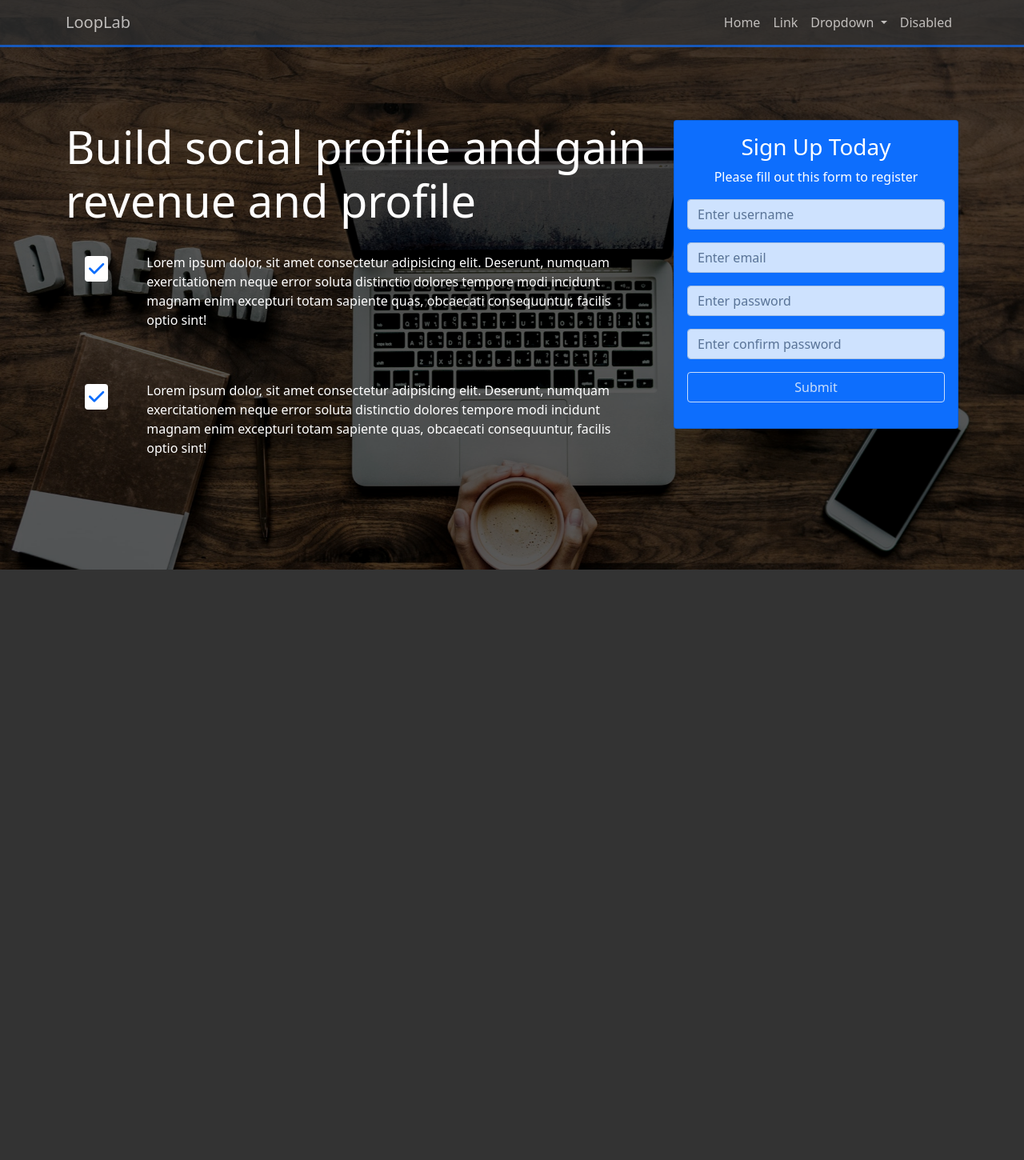
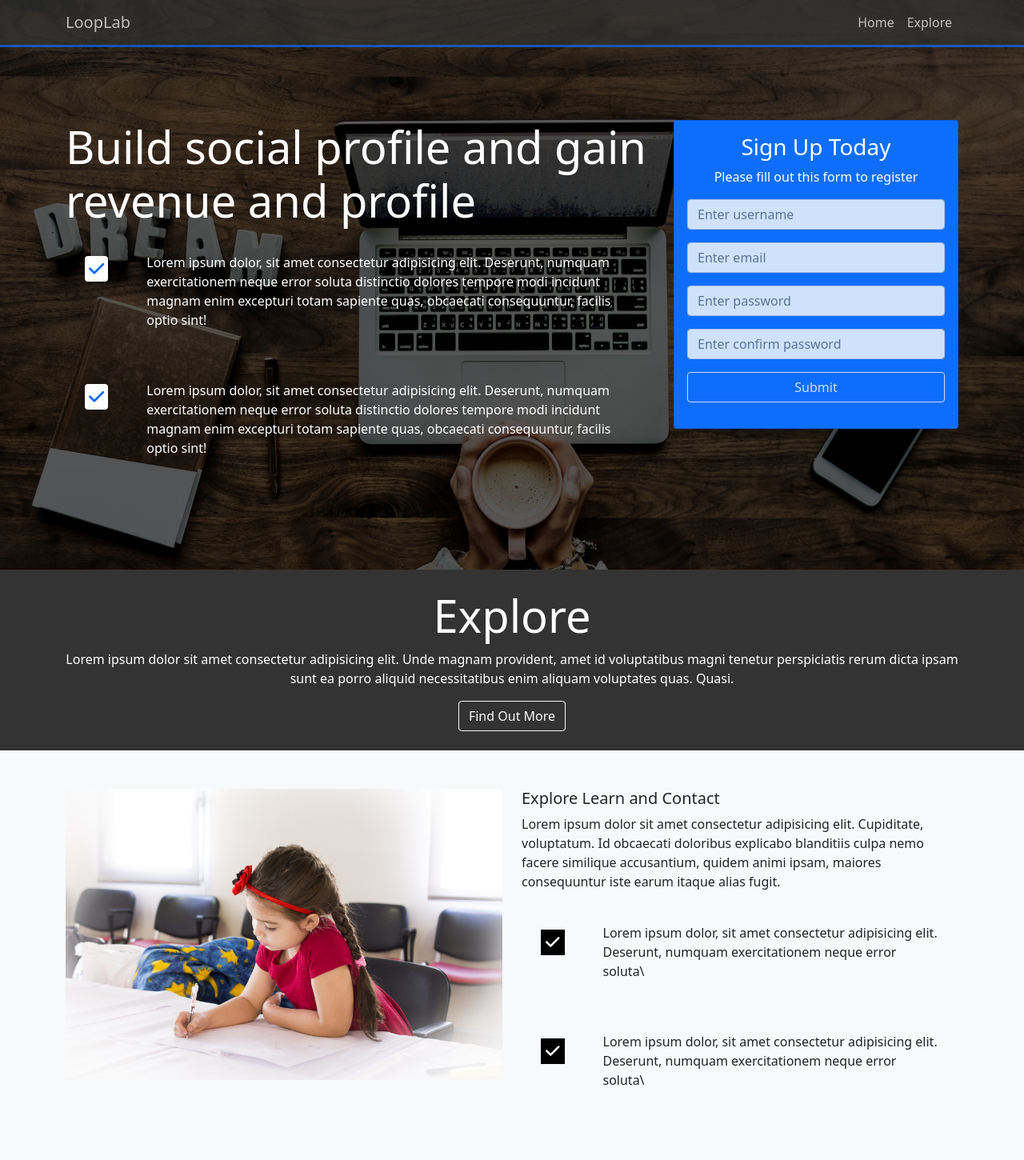
Before and after one commit to nuruzzamanhimel00/coder_fundation, a plain HTML site: page LoopLab/index.html in a window 1280 px wide. Shown: the whole page at 80% size. Before the commit the page ends 800 px from the top, so only its background shows below. Drawn offline with nearby package versions, Linux system fonts and the light colour scheme.

Commit message:
two section complete

```diff
--- a/LoopLab/index.html
+++ b/LoopLab/index.html
@@ -27,28 +27,12 @@
             <div class="collapse navbar-collapse" id="navbarSupportedContent">
                 <ul class="navbar-nav ms-auto mb-2 mb-lg-0">
                     <li class="nav-item">
-                        <a class="nav-link active" aria-current="page" href="#">Home</a>
+                        <a class="nav-link active" aria-current="page" href="#home-section">Home</a>
                     </li>
                     <li class="nav-item">
-                        <a class="nav-link" href="#">Link</a>
+                        <a class="nav-link" href="#explore-header-section">Explore</a>
                     </li>
-                    <li class="nav-item dropdown">
-                        <a class="nav-link dropdown-toggle" href="#" id="navbarDropdown" role="button"
-                            data-bs-toggle="dropdown" aria-expanded="false">
-                            Dropdown
-                        </a>
-                        <ul class="dropdown-menu" aria-labelledby="navbarDropdown">
-                            <li><a class="dropdown-item" href="#">Action</a></li>
-                            <li><a class="dropdown-item" href="#">Another action</a></li>
-                            <li>
-                                <hr class="dropdown-divider">
-                            </li>
-                            <li><a class="dropdown-item" href="#">Something else here</a></li>
-                        </ul>
-                    </li>
-                    <li class="nav-item">
-                        <a class="nav-link disabled" href="#" tabindex="-1" aria-disabled="true">Disabled</a>
-                    </li>
+
                 </ul>
 
             </div>
@@ -126,6 +110,48 @@
         </div>
     </section>
 
+    <div id="explore-header-section">
+        <div class="container">
+            <div class="row">
+                <div class="col-md-12 text-center py-4">
+                    <h3 class="display-4">Explore</h3>
+                    <p>Lorem ipsum dolor sit amet consectetur adipisicing elit. Unde magnam provident, amet id voluptatibus magni tenetur perspiciatis rerum dicta ipsam sunt ea porro aliquid necessitatibus enim aliquam voluptates quas. Quasi.</p>
+                    <a href="#" class="btn btn-outline-light">Find Out More</a>
+                </div>
+            </div>
+        </div>
+    </div>
+    <div id="explore-details-section" class="bg-light text-dark py-5">
+        <div class="container">
+            <div class="row">
+                <div class="col-md-12 col-lg-6">
+                    <img src="img/explore.jpeg" alt="" class="img-fluid rounded">
+                </div>
+                <div class="col-md-12 col-lg-6">
+                    <h3 class="lead">Explore Learn and Contact</h3>
+                    <p>Lorem ipsum dolor sit amet consectetur adipisicing elit. Cupiditate, voluptatum. Id obcaecati doloribus explicabo blanditiis culpa nemo facere similique accusantium, quidem animi ipsam, maiores consequuntur iste earum itaque alias fugit.</p>
+                    <div class="d-flex flex-row">
+                        <div class="p-2 p-md-4 align-self-start mt-2"><i class="fa-solid fa-check"></i></div>
+                        <div class="p-2 p-md-4 align-self-start">
+                            <p>Lorem ipsum dolor, sit amet consectetur adipisicing elit. Deserunt, numquam
+                                exercitationem neque error soluta\
+                        </div>
+
+                    </div>
+                    <div class="d-flex flex-row">
+                        <div class="p-2 p-md-4 align-self-start mt-2"><i class="fa-solid fa-check"></i></div>
+                        <div class="p-2 p-md-4 align-self-start">
+                            <p>Lorem ipsum dolor, sit amet consectetur adipisicing elit. Deserunt, numquam
+                                exercitationem neque error soluta\
+                        </div>
+
+                    </div>
+
+                </div>
+            </div>
+        </div>
+    </div>
+
 
     <script src="https://code.jquery.com/jquery-3.7.1.min.js"
         integrity="sha256-/JqT3SQfawRcv/BIHPThkBvs0OEvtFFmqPF/lYI/Cxo=" crossorigin="anonymous"></script>
--- a/LoopLab/style.scss
+++ b/LoopLab/style.scss
@@ -1,11 +1,12 @@
 
 $backgound-color: #333;
-$color:#fff;
+$color-light:#fff;
 $dark-overlay: #000000a6;
 $primary-color: #0D6EFD;
+$color-dark: #000;
 body{
     background:$backgound-color;
-    color:$color;
+    color:$color-light;
 }
 .nav-section{
     background: $backgound-color !important;
@@ -13,10 +14,10 @@ body{
     border-bottom: 3px solid $primary-color;
 }
 .navbar-light .navbar-brand {
-    color: $color !important;
+    color: $color-light !important;
 }
 .navbar-light .navbar-nav .nav-link {
-    color: $color !important;
+    color: $color-light !important;
 }
 #home-section{
     background: url(img/desk.jpeg);
@@ -39,8 +40,8 @@ body{
 
     }
     .fa-check{
-        // background-color: $color;
-        background: $color !important;
+        // background-color: $color-light;
+        background: $color-light !important;
         color: $primary-color !important;
         font-size: 22px;
         padding: 5px;
@@ -50,6 +51,16 @@ body{
         opacity: 0.8;
     }
 
+}
+
+#explore-details-section{
+    .fa-check{
+        background: $color-dark;
+        color: $color-light !important;
+        padding: 6px;
+        font-size: 20px;
+
+    }
 }
 
 
```
Also changed, not shown: LoopLab/style.css, 1 other file.
